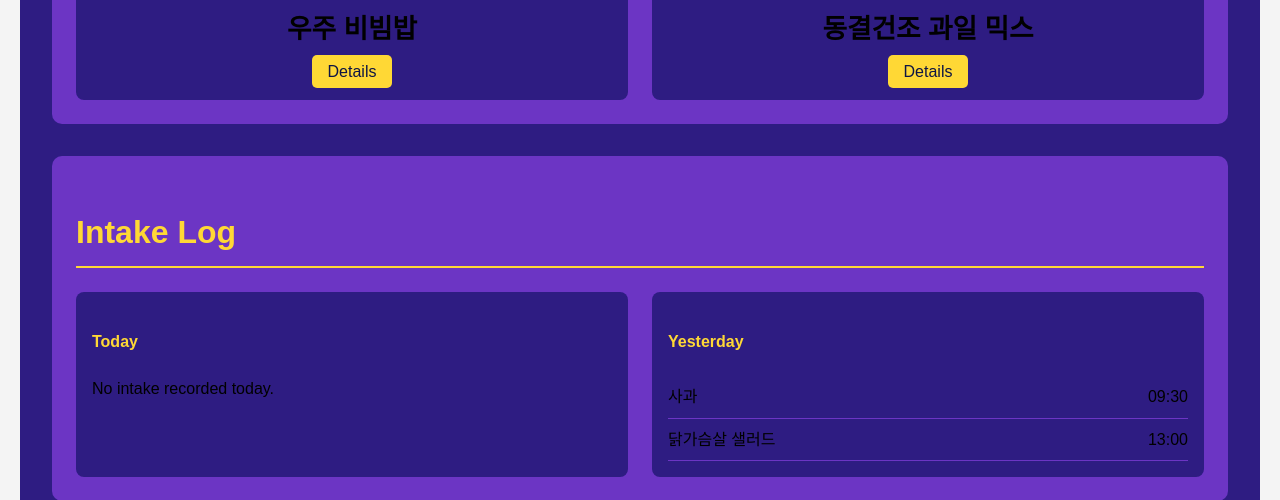
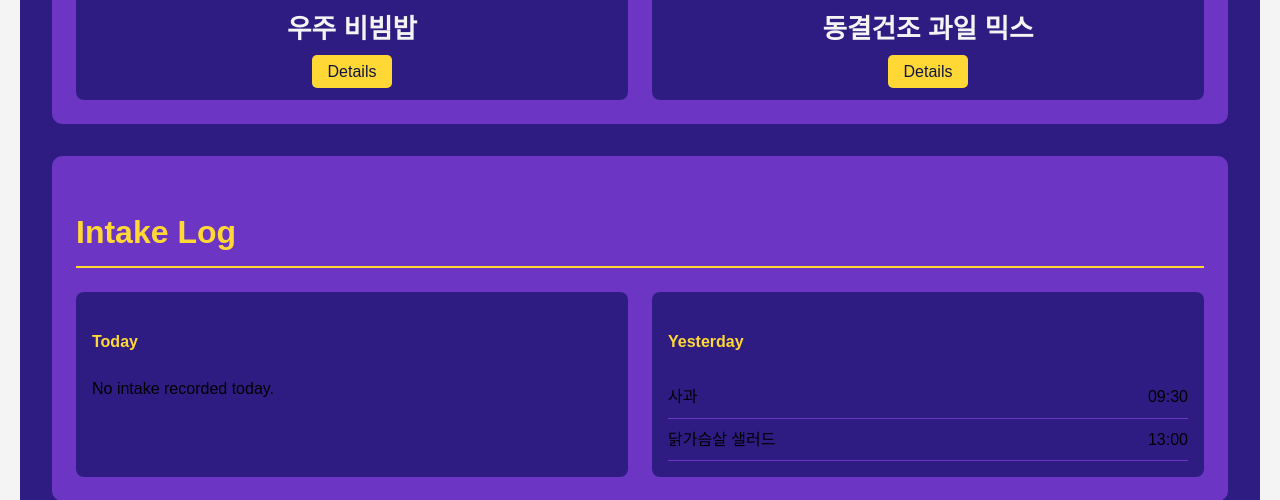
Before and after one commit to hansrocketry-hue/UNIST-Aero, a Flask app: page / in a window 1280 px wide. Shown: the part 1658-2158 px from the top of the page. Run offline with Flask 3, Linux system fonts and the light colour scheme; the visitor is signed in with stand-in values (Sample User, id 1); some libraries are stand-ins or nearby versions.

Commit message:
minor css file update
edit h5 color

```diff
--- a/app/static/css/style.css
+++ b/app/static/css/style.css
@@ -130,6 +130,7 @@ form button {
     border-radius: 5px;
 }
 .food-card h5 {
+    color: #f4f4f4;
     margin: 0.5rem 0;
     font-size: 20pt;
     font-family: "Apple Braille", sans-serif;
```
